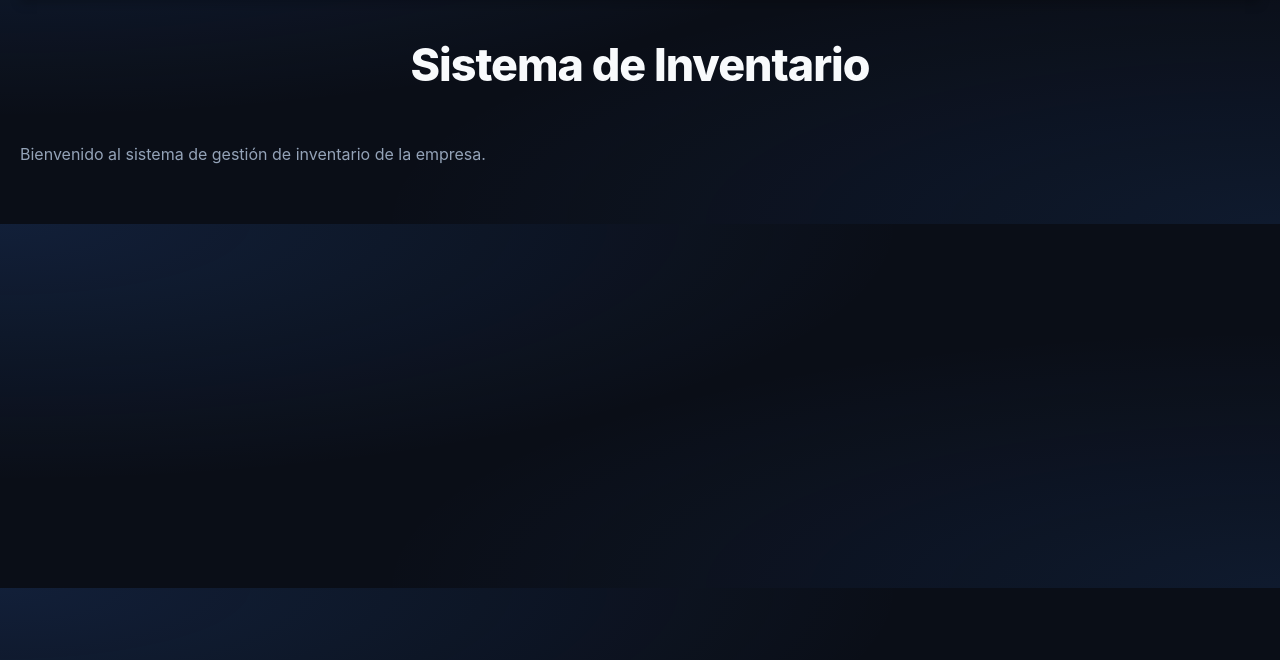
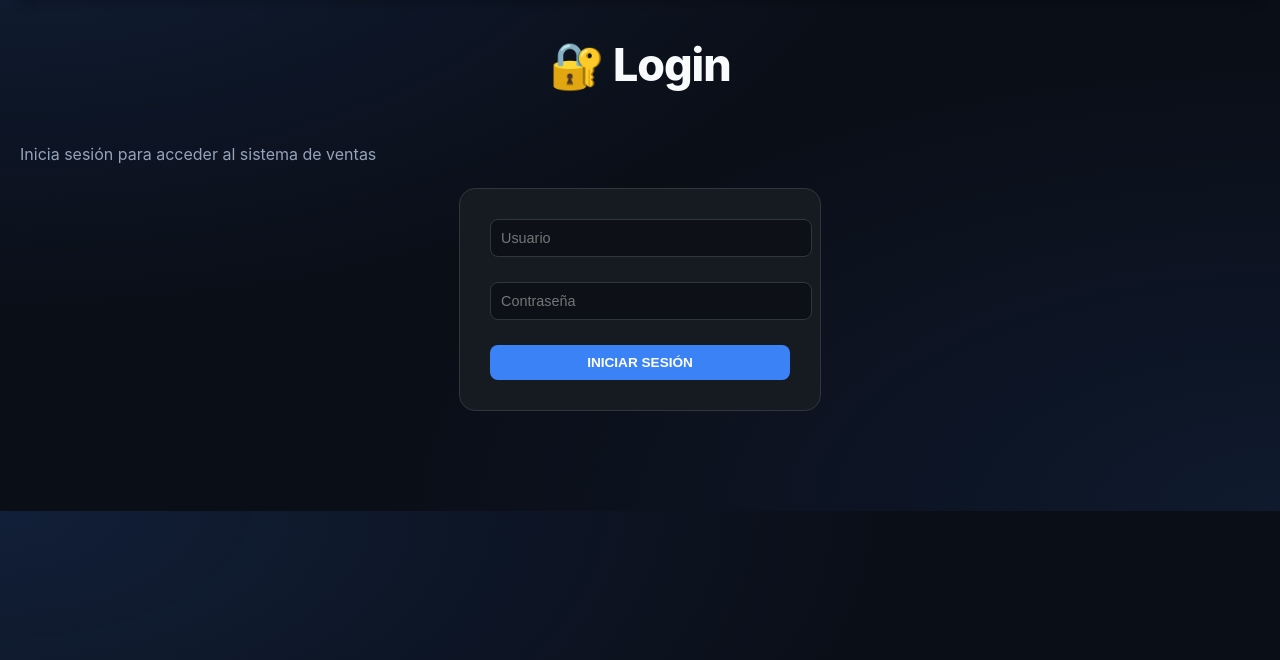
Before and after one commit to Aaronsin14/Inventario, a Flask app: page / in a window 1280 px wide. Shown: the part 140-800 px from the top of the page. Run offline with Flask 3, Linux system fonts and the light colour scheme; some libraries are stand-ins or nearby versions.

Commit message:
Add files via upload

```diff
--- a/templates/inicio.html
+++ b/templates/inicio.html
@@ -20,9 +20,50 @@
          </div>
     </nav>
 
-<h1>Sistema de Inventario</h1>
+<h1>🔐 Login</h1>
 
-<p>Bienvenido al sistema de gestión de inventario de la empresa.</p>
+<p>Inicia sesión para acceder al sistema de ventas</p>
+
+<form id="loginForm" style="max-width:300px;margin-top:20px;">
+    <input type="text" id="usuario" placeholder="Usuario" required style="width:100%;padding:10px;margin-bottom:10px;">
+    <input type="password" id="password" placeholder="Contraseña" required style="width:100%;padding:10px;margin-bottom:10px;">
+    <button type="submit" style="padding:10px;width:100%;">Iniciar Sesión</button>
+</form>
+
+<p id="mensaje" style="color:red;margin-top:10px;"></p>
+
+<script>
+document.getElementById("loginForm").addEventListener("submit", async function(e){
+    e.preventDefault();
+
+    const usuario = document.getElementById("usuario").value.trim();
+    const password = document.getElementById("password").value.trim();
+    const mensaje = document.getElementById("mensaje");
+
+    mensaje.textContent = "";
+
+    try{
+        const res = await fetch("/login", {
+            method:"POST",
+            headers: {"Content-Type":"application/x-www-form-urlencoded"},
+            body: new URLSearchParams({usuario, password})
+        });
+
+        const data = await res.json();
+
+        if(res.ok){
+            // Redirigir a vender
+            window.location.href = "/vender";
+        }else{
+            mensaje.textContent = data.mensaje || "Error de login";
+        }
+
+    }catch(err){
+        console.error("Error en login",err);
+        mensaje.textContent = "Error al conectar con el servidor";
+    }
+});
+</script>
 
 </body>
 </html>
--- a/templates/vender.html
+++ b/templates/vender.html
@@ -19,6 +19,12 @@
 <a href="/historial">📝 Historial</a>
 <a href="/dashboard">📊 Dashboard</a>
 </div>
+
+<div class="usuario-actual" style="margin-left:auto;padding-right:10px;">
+  Conectado: <span id="usuarioLogueado"></span>
+  <button onclick="logout()" style="margin-left:5px;">Salir</button>
+</div>
+
 </nav>
 
 <h1>💰 Vender Productos</h1>
```
